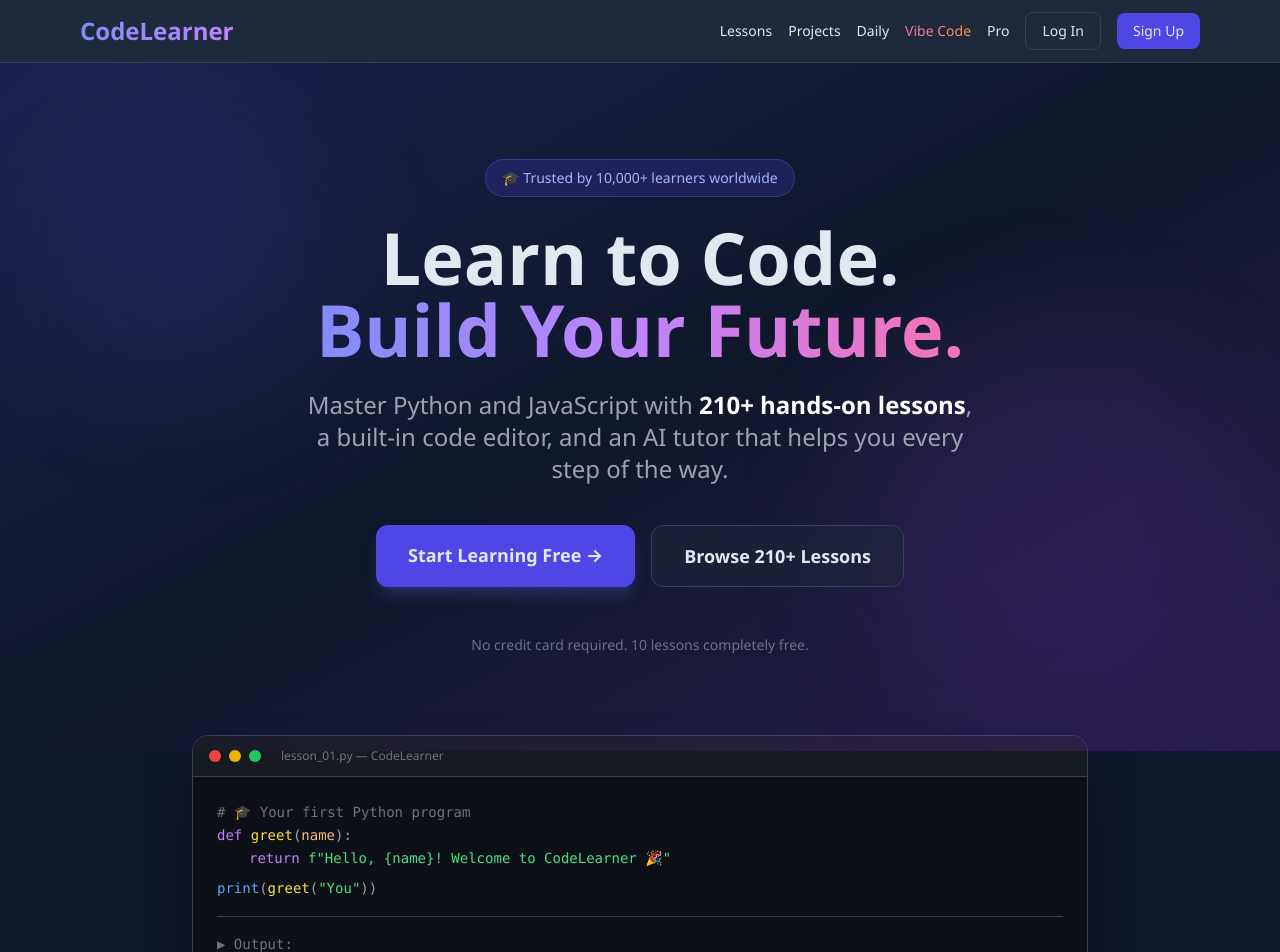
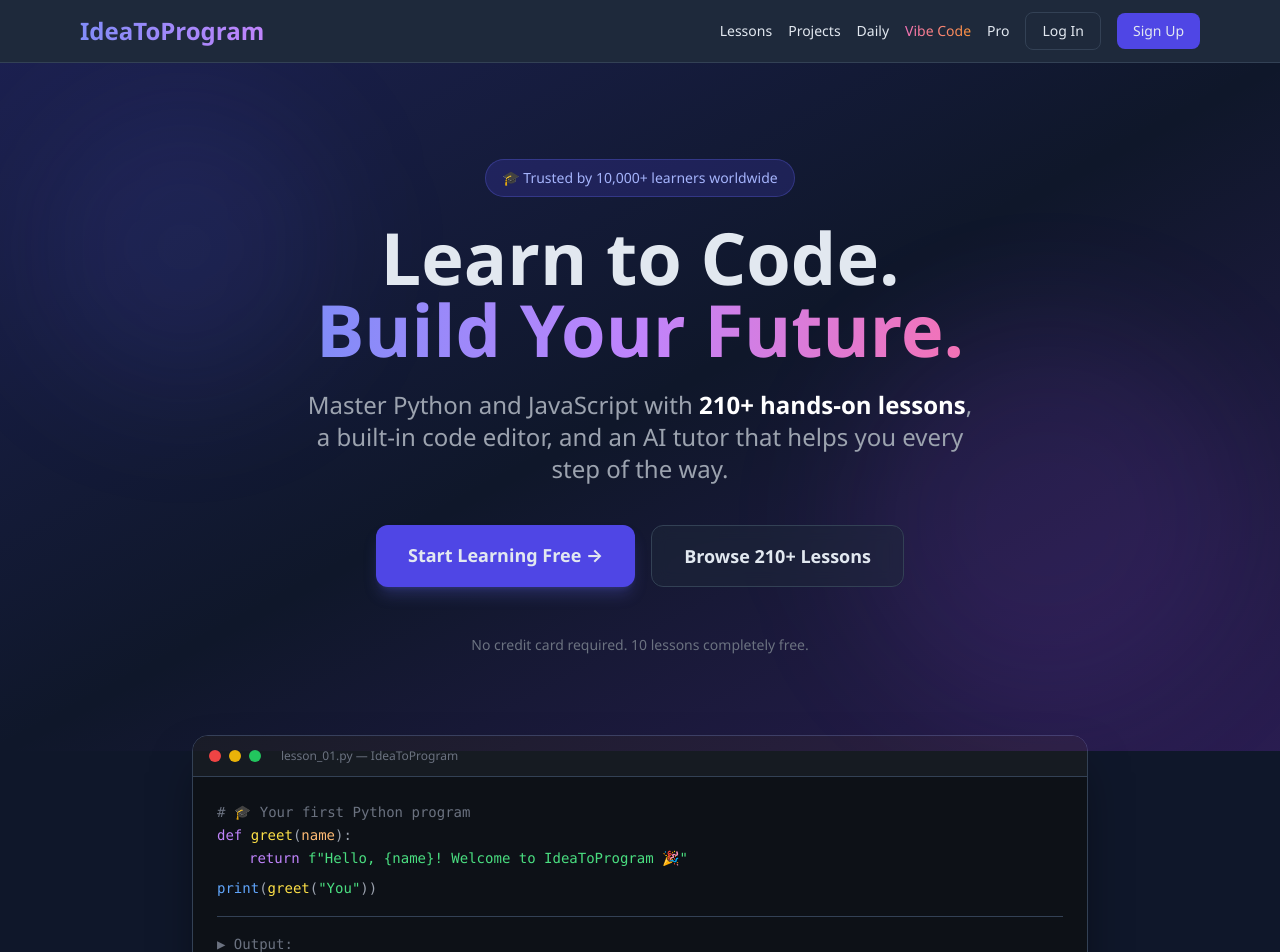
Before and after one commit to shaunc869/ideatoprogram, a Next.js app: page / in a window 1280 px wide. Shown: the top 952 px of the page. Built offline with nearby package versions, Linux system fonts and the light colour scheme; no server answers.

Commit message:
Rebrand to IdeaToProgram

```diff
--- a/src/app/api/ai-help/route.ts
+++ b/src/app/api/ai-help/route.ts
@@ -15,7 +15,7 @@
       const client = new Anthropic();
 
       const systemPrompt =
-        `You are a friendly coding tutor on CodeLearner. Help the student understand concepts, debug code, and solve challenges. Don't give away answers directly - guide them to figure it out. Keep responses concise (under 200 words). The student is working on: ${lessonTitle || "a coding lesson"}. Language: ${language || "python"}.`;
+        `You are a friendly coding tutor on IdeaToProgram. Help the student understand concepts, debug code, and solve challenges. Don't give away answers directly - guide them to figure it out. Keep responses concise (under 200 words). The student is working on: ${lessonTitle || "a coding lesson"}. Language: ${language || "python"}.`;
 
       let userMessage = question;
       if (code) {
--- a/src/app/api/auth/forgot-password/route.ts
+++ b/src/app/api/auth/forgot-password/route.ts
@@ -21,7 +21,7 @@
       const resetLink = `${baseUrl}/reset-password?token=${token}`;
 
       await resend.emails.send({
-        from: "CodeLearner <noreply@codelearner.dev>",
+        from: "IdeaToProgram <noreply@codelearner.dev>",
         to: email,
         subject: "Reset your password",
         html: `<p>Click the link below to reset your password:</p><p><a href="${resetLink}">${resetLink}</a></p><p>This link will expire in 1 hour.</p>`,
--- a/src/app/certificate/page.tsx
+++ b/src/app/certificate/page.tsx
@@ -151,7 +151,7 @@
             <div className="relative">
               <p className="text-xs uppercase tracking-[4px] text-indigo-400 mb-2">Certificate of Completion</p>
               <div className="w-24 h-0.5 bg-indigo-600 mx-auto my-4" />
-              <h2 className="text-3xl font-bold mb-6">CodeLearner</h2>
+              <h2 className="text-3xl font-bold mb-6">IdeaToProgram</h2>
               <p className="text-gray-400 mb-2">This is to certify that</p>
               <p className="text-2xl font-semibold text-indigo-300 italic my-4">{user.name}</p>
               <p className="text-gray-400 mb-2">has successfully completed the</p>
--- a/src/app/layout.tsx
+++ b/src/app/layout.tsx
@@ -11,7 +11,7 @@
 });
 
 export const metadata: Metadata = {
-  title: "CodeLearner - Learn Python & JavaScript",
+  title: "IdeaToProgram - Learn Python & JavaScript",
   description: "Master programming with 220+ lessons, AI tutor, and Vibe Code Studio.",
   manifest: "/manifest.json",
 };
--- a/src/app/onboarding/page.tsx
+++ b/src/app/onboarding/page.tsx
@@ -34,7 +34,7 @@
       <div className="max-w-3xl w-full text-center">
         <h1 className="text-4xl md:text-5xl font-extrabold mb-4">
           Welcome to{" "}
-          <span className="bg-gradient-to-r from-indigo-400 to-purple-400 bg-clip-text text-transparent">CodeLearner</span>
+          <span className="bg-gradient-to-r from-indigo-400 to-purple-400 bg-clip-text text-transparent">IdeaToProgram</span>
         </h1>
         <p className="text-xl text-gray-400 mb-12">Choose your learning path to get started. You can always switch later.</p>
 
--- a/src/app/page.tsx
+++ b/src/app/page.tsx
@@ -41,27 +41,27 @@
               <div className="w-3 h-3 rounded-full bg-red-500" />
               <div className="w-3 h-3 rounded-full bg-yellow-500" />
               <div className="w-3 h-3 rounded-full bg-green-500" />
-              <span className="ml-3 text-xs text-gray-500">lesson_01.py &#8212; CodeLearner</span>
+              <span className="ml-3 text-xs text-gray-500">lesson_01.py &#8212; IdeaToProgram</span>
             </div>
             <div className="p-6 font-mono text-sm leading-relaxed">
               <div className="text-gray-500"># &#127891; Your first Python program</div>
               <div><span className="text-purple-400">def</span> <span className="text-yellow-300">greet</span><span className="text-gray-400">(</span><span className="text-orange-300">name</span><span className="text-gray-400">):</span></div>
-              <div className="pl-8"><span className="text-purple-400">return</span> <span className="text-green-400">f&quot;Hello, &#123;name&#125;! Welcome to CodeLearner &#127881;&quot;</span></div>
+              <div className="pl-8"><span className="text-purple-400">return</span> <span className="text-green-400">f&quot;Hello, &#123;name&#125;! Welcome to IdeaToProgram &#127881;&quot;</span></div>
               <div className="mt-2"><span className="text-blue-400">print</span><span className="text-gray-400">(</span><span className="text-yellow-300">greet</span><span className="text-gray-400">(</span><span className="text-green-400">&quot;You&quot;</span><span className="text-gray-400">))</span></div>
               <div className="mt-4 pt-4 border-t border-[#334155]">
                 <span className="text-gray-500">&#9654; Output:</span>
-                <div className="text-green-400 mt-1">Hello, You! Welcome to CodeLearner &#127881;</div>
+                <div className="text-green-400 mt-1">Hello, You! Welcome to IdeaToProgram &#127881;</div>
               </div>
             </div>
           </div>
         </div>
       </section>
 
-      {/* Why CodeLearner */}
+      {/* Why IdeaToProgram */}
       <section className="py-20 px-4">
         <div className="max-w-6xl mx-auto">
           <div className="text-center mb-16">
-            <h2 className="text-3xl md:text-4xl font-bold mb-4">Why CodeLearner?</h2>
+            <h2 className="text-3xl md:text-4xl font-bold mb-4">Why IdeaToProgram?</h2>
             <p className="text-gray-400 text-lg max-w-2xl mx-auto">Everything you need to go from zero to professional developer, all in one platform.</p>
           </div>
           <div className="grid md:grid-cols-2 lg:grid-cols-3 gap-8">
@@ -207,7 +207,7 @@
         <div className="max-w-6xl mx-auto">
           <div className="text-center mb-16">
             <h2 className="text-3xl md:text-4xl font-bold mb-4">What Learners Say</h2>
-            <p className="text-gray-400 text-lg">Join thousands who changed their careers with CodeLearner.</p>
+            <p className="text-gray-400 text-lg">Join thousands who changed their careers with IdeaToProgram.</p>
           </div>
           <div className="grid md:grid-cols-3 gap-8">
             <div className="bg-[#0f172a] border border-[#334155] rounded-2xl p-6">
@@ -251,14 +251,14 @@
       <section className="py-20 px-4">
         <div className="max-w-3xl mx-auto">
           <div className="text-center mb-12">
-            <h2 className="text-3xl md:text-4xl font-bold mb-4">CodeLearner vs. The Rest</h2>
+            <h2 className="text-3xl md:text-4xl font-bold mb-4">IdeaToProgram vs. The Rest</h2>
           </div>
           <div className="bg-[#1e293b] border border-[#334155] rounded-2xl overflow-hidden">
             <table className="w-full text-sm">
               <thead>
                 <tr className="border-b border-[#334155]">
                   <th className="text-left p-4 text-gray-400 font-medium">Feature</th>
-                  <th className="p-4 text-center text-indigo-400 font-bold">CodeLearner</th>
+                  <th className="p-4 text-center text-indigo-400 font-bold">IdeaToProgram</th>
                   <th className="p-4 text-center text-gray-500 font-medium">Others</th>
                 </tr>
               </thead>
@@ -349,7 +349,7 @@
         <div className="max-w-3xl mx-auto text-center">
           <h2 className="text-3xl md:text-4xl font-bold mb-4">Ready to Start Coding?</h2>
           <p className="text-gray-400 text-lg mb-8">
-            Join thousands of learners who are building real skills with CodeLearner. Your first 10 lessons are completely free.
+            Join thousands of learners who are building real skills with IdeaToProgram. Your first 10 lessons are completely free.
           </p>
           <Link href="/signup" className="inline-block px-10 py-4 bg-indigo-600 hover:bg-indigo-500 rounded-xl font-bold text-lg transition shadow-lg shadow-indigo-500/25">
             Create Your Free Account &#8594;
@@ -365,14 +365,14 @@
       {/* Footer */}
       <footer className="py-10 px-4 border-t border-[#334155] bg-[#0f172a]">
         <div className="max-w-5xl mx-auto flex flex-col md:flex-row items-center justify-between gap-4">
-          <div className="text-xl font-bold bg-gradient-to-r from-indigo-400 to-purple-400 bg-clip-text text-transparent">CodeLearner</div>
+          <div className="text-xl font-bold bg-gradient-to-r from-indigo-400 to-purple-400 bg-clip-text text-transparent">IdeaToProgram</div>
           <div className="flex items-center gap-6 text-sm text-gray-500">
             <Link href="/lessons" className="hover:text-white transition">Lessons</Link>
             <Link href="/upgrade" className="hover:text-white transition">Pricing</Link>
             <Link href="/signup" className="hover:text-white transition">Sign Up</Link>
             <Link href="/login" className="hover:text-white transition">Log In</Link>
           </div>
-          <p className="text-sm text-gray-600">&copy; 2026 CodeLearner. All rights reserved.</p>
+          <p className="text-sm text-gray-600">&copy; 2026 IdeaToProgram. All rights reserved.</p>
         </div>
       </footer>
     </div>
--- a/src/app/pricing/page.tsx
+++ b/src/app/pricing/page.tsx
@@ -145,7 +145,7 @@
       {/* Teams */}
       <div className="bg-[#1e293b] border border-[#334155] rounded-2xl p-8 text-center">
         <h2 className="text-2xl font-bold mb-3">Team &amp; Classroom Plans</h2>
-        <p className="text-gray-400 mb-4">Get CodeLearner Pro for your entire class or team. $5/student/month.</p>
+        <p className="text-gray-400 mb-4">Get IdeaToProgram Pro for your entire class or team. $5/student/month.</p>
         <p className="text-gray-500 text-sm mb-6">Includes all 210 lessons, progress tracking per student, and admin dashboard.</p>
         <a href="mailto:teams@codelearner.com" className="inline-block px-6 py-3 border border-[#334155] hover:border-indigo-500 rounded-xl font-medium transition">Contact Sales</a>
       </div>
--- a/src/app/referral/page.tsx
+++ b/src/app/referral/page.tsx
@@ -55,7 +55,7 @@
         </div>
         <p className="text-sm text-gray-400">Share this link with friends:</p>
         <div className="mt-2 px-3 py-2 bg-[#0f172a] rounded-lg text-sm text-indigo-400 break-all">
-          codelearner.com/signup?ref={referralCode}
+          ideatoprogram.com/signup?ref={referralCode}
         </div>
       </div>
 
--- a/src/components/Navbar.tsx
+++ b/src/components/Navbar.tsx
@@ -28,7 +28,7 @@
     <nav className="border-b border-[#334155] bg-[#1e293b] sticky top-0 z-40">
       <div className="max-w-6xl mx-auto px-4 py-3 flex items-center justify-between">
         <Link href="/" className="text-2xl font-bold bg-gradient-to-r from-indigo-400 to-purple-400 bg-clip-text text-transparent">
-          CodeLearner
+          IdeaToProgram
         </Link>
 
         {/* Desktop nav */}
```
Also changed, not shown: public/manifest.json.
